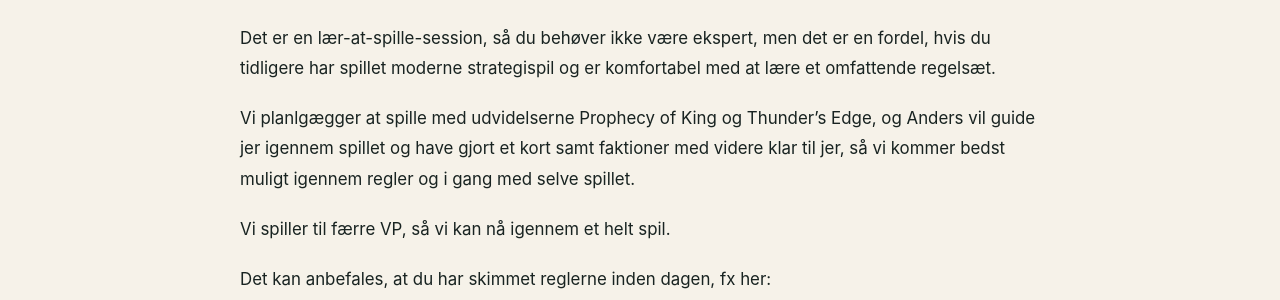
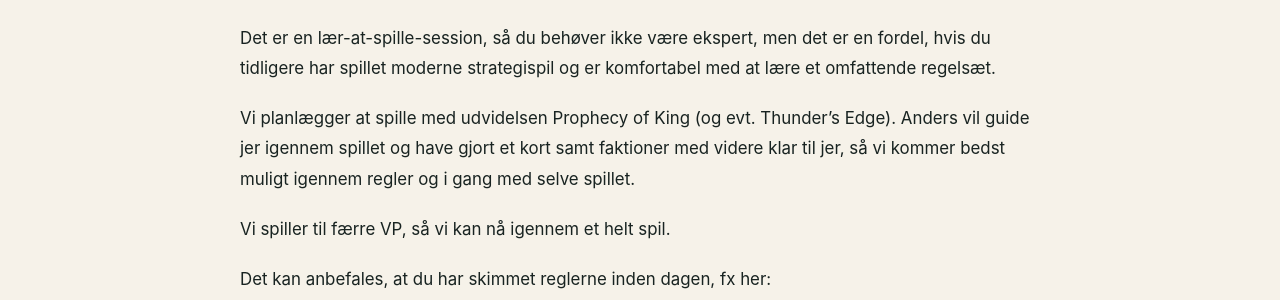
Before and after one commit to Andrejao/spilex, a Jekyll site: the page built from _posts/2026-09-15-twilight-imperium-iv.md, in a window 1280 px wide and 900 px high, scrolled down 1601 px. Shown: the part 152-452 px from the top of the window. Built offline with Jekyll 4.4.1, drawn with Linux system fonts in a browser that asks for light colours.

Commit message:
Update 2026-09-15-twilight-imperium-iv.md

```diff
--- a/_posts/2026-09-15-twilight-imperium-iv.md
+++ b/_posts/2026-09-15-twilight-imperium-iv.md
@@ -40,7 +40,7 @@
 
 Det er en lær-at-spille-session, så du behøver ikke være ekspert, men det er en fordel, hvis du tidligere har spillet moderne strategispil og er komfortabel med at lære et omfattende regelsæt.
 
-Vi planlgægger at spille med udvidelserne Prophecy of King og Thunder's Edge, og Anders vil guide jer igennem spillet og have gjort et kort samt faktioner med videre klar til jer, så vi kommer bedst muligt igennem regler og i gang med selve spillet.
+Vi planlægger at spille med udvidelsen Prophecy of King (og evt. Thunder's Edge). Anders vil guide jer igennem spillet og have gjort et kort samt faktioner med videre klar til jer, så vi kommer bedst muligt igennem regler og i gang med selve spillet.
 
 Vi spiller  til færre VP, så vi kan nå igennem et helt spil.
 
```
